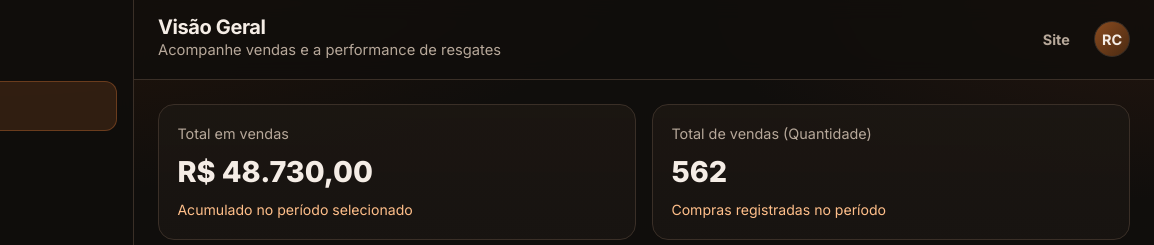
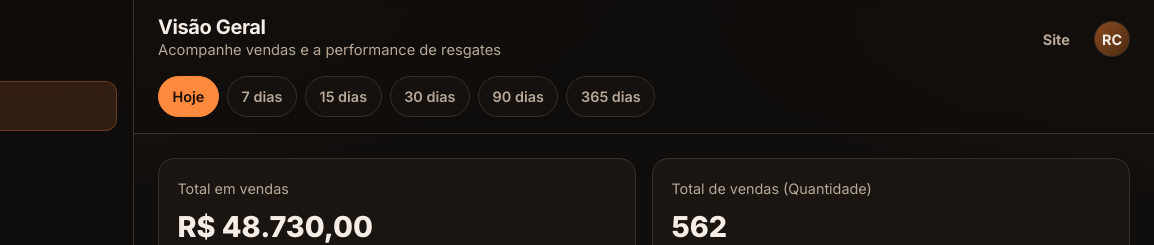
Before and after one commit to rafelfrancocabral/senfy, a plain HTML site: page dashboard.html in a window 1280 px wide. Shown: the top 245 px of the page, 126-1280 px from the left. Drawn offline with Linux system fonts and the light colour scheme.

Commit message:
Add period tabs to dashboard top menu

```diff
--- a/dashboard.html
+++ b/dashboard.html
@@ -40,7 +40,8 @@
 
     <div class="app-main">
       <header class="topbar">
-        <div style="display:flex;align-items:center;gap:0.75rem;">
+        <div class="topbar-row">
+          <div style="display:flex;align-items:center;gap:0.75rem;min-width:0;">
             <button class="btn btn-secondary btn-small menu-btn-mobile" id="sidebar-toggle" type="button" aria-controls="sidebar" aria-expanded="false">Menu</button>
             <div class="topbar-title">
               <h1 id="page-title" style="font-size:1.25rem;margin:0;">Visão Geral</h1>
@@ -50,6 +51,15 @@
           <div class="topbar-actions">
             <a href="index.html" class="btn btn-ghost btn-small">Site</a>
             <span class="avatar" aria-label="Usuário">RC</span>
+          </div>
+        </div>
+        <div class="period-tabs" role="tablist" aria-label="Período">
+          <button class="period-tab active" type="button" role="tab" aria-selected="true" data-period="hoje">Hoje</button>
+          <button class="period-tab" type="button" role="tab" aria-selected="false" data-period="7d">7 dias</button>
+          <button class="period-tab" type="button" role="tab" aria-selected="false" data-period="15d">15 dias</button>
+          <button class="period-tab" type="button" role="tab" aria-selected="false" data-period="30d">30 dias</button>
+          <button class="period-tab" type="button" role="tab" aria-selected="false" data-period="90d">90 dias</button>
+          <button class="period-tab" type="button" role="tab" aria-selected="false" data-period="365d">365 dias</button>
         </div>
       </header>
 
--- a/script.js
+++ b/script.js
@@ -111,6 +111,21 @@
   };
 
   const uid = () => `${Date.now().toString(36)}-${Math.random().toString(36).slice(2, 7)}`;
+
+  // Tabs de período (menu superior)
+  const periodTabs = Array.from(document.querySelectorAll('.period-tab[data-period]'));
+  if (periodTabs.length) {
+    periodTabs.forEach((tab) => {
+      tab.addEventListener('click', () => {
+        periodTabs.forEach((item) => {
+          const active = item === tab;
+          item.classList.toggle('active', active);
+          item.setAttribute('aria-selected', String(active));
+        });
+        // Ponto de extensão: atualizar métricas/gráficos conforme o período selecionado (tab.dataset.period)
+      });
+    });
+  }
 
   // Visão geral: gráfico de performance de resgates
   const chartEl = document.getElementById('redemptions-chart');
--- a/styles.css
+++ b/styles.css
@@ -304,14 +304,18 @@ label { display: grid; gap: 0.35rem; font-weight: 500; color: var(--muted); font
   position: sticky;
   top: 0;
   z-index: 10;
+  display: grid;
+  gap: 0.85rem;
+  padding: 1rem 1.5rem;
+  border-bottom: 1px solid var(--border);
+  background: rgba(16, 14, 12, 0.82);
+  backdrop-filter: blur(10px);
+}
+.topbar-row {
   display: flex;
   align-items: center;
   justify-content: space-between;
   gap: 1rem;
-  padding: 1rem 1.5rem;
-  border-bottom: 1px solid var(--border);
-  background: rgba(16, 14, 12, 0.82);
-  backdrop-filter: blur(10px);
 }
 .topbar-title p { margin: 0; color: var(--muted); font-size: 0.92rem; }
 .topbar-actions { display: flex; align-items: center; gap: 0.6rem; }
@@ -322,6 +326,32 @@ label { display: grid; gap: 0.35rem; font-weight: 500; color: var(--muted); font
   font-weight: 700; font-size: 0.9rem; border: 1px solid var(--border);
 }
 .menu-btn-mobile { display: none; }
+
+.period-tabs {
+  display: flex;
+  flex-wrap: wrap;
+  gap: 0.5rem;
+}
+.period-tab {
+  padding: 0.5rem 0.85rem;
+  border-radius: 999px;
+  border: 1px solid var(--border);
+  background: #14110e;
+  color: var(--muted);
+  font-weight: 600;
+  font-size: 0.9rem;
+  cursor: pointer;
+  transition: background 0.15s ease, color 0.15s ease, border-color 0.15s ease;
+}
+.period-tab:hover {
+  color: var(--text);
+  background: var(--surface-2);
+}
+.period-tab.active {
+  color: #1a0d05;
+  background: var(--primary);
+  border-color: var(--primary);
+}
 
 .content {
   padding: 1.5rem;
```
Lines whose indentation alone changed are shown as unchanged.
